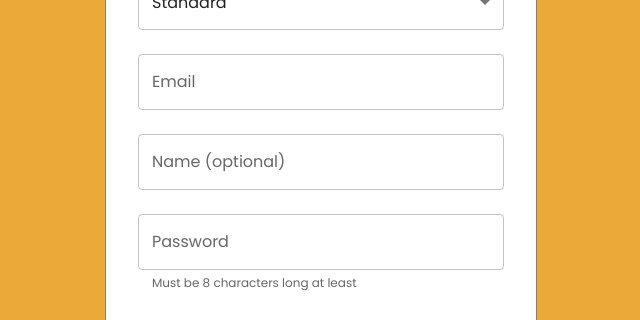
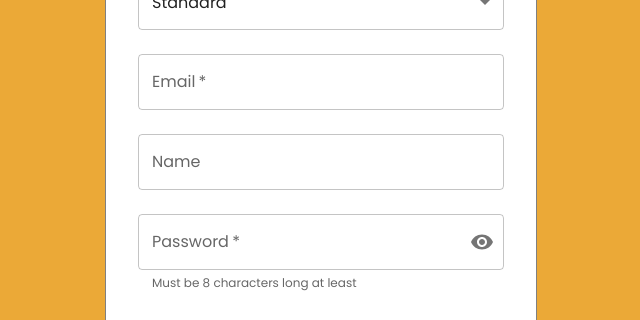
Before and after one commit to sugarshare/sugarshare-www, a React (Create React App) app: page /signup in a window 1280 px wide. Shown: the part 206-526 px from the top of the page, without its empty margins (319-959 px from the left). Built offline with nearby package versions, Linux system fonts and the light colour scheme.

Commit message:
Add signup state management and password validation

```diff
--- a/src/components/authentication/SignUp.tsx
+++ b/src/components/authentication/SignUp.tsx
@@ -3,25 +3,74 @@ import Button from '@mui/material/Button';
 import Link from '@mui/material/Link';
 import TextField from '@mui/material/TextField';
 import MenuItem from '@mui/material/MenuItem';
+import InputAdornment from '@mui/material/InputAdornment';
+import IconButton from '@mui/material/IconButton';
 import Typography from '@mui/material/Typography';
+import Visibility from '@mui/icons-material/Visibility';
+import VisibilityOff from '@mui/icons-material/VisibilityOff';
 
 import BaseAuthentication from 'components/authentication/BaseAuthentication';
 import { SUBSCRIPTIONS } from 'components/Subscription';
-// TODO replace this
 import { SubscriptionLevel } from 'components/SubscriptionTile';
 
+/**
+ * Make sure same username do NOT trigger failure
+ */
+
+interface SignUpState {
+  subscriptionLevel: SubscriptionLevel;
+  username: string;
+  email: string;
+  password: string;
+  showPassword: boolean;
+}
+
+const PASSWORD_PATTERN = /.{8,}/; // At least 8 of any characters except newline
+
+const INITIAL_STATE: SignUpState = {
+  subscriptionLevel: SubscriptionLevel.STANDARD,
+  username: '',
+  email: '',
+  password: '',
+  showPassword: false,
+};
+
 export default function SignUp() {
-  const [subscription, setSubscription] = useState(SubscriptionLevel.STANDARD);
+  const [signUpState, setSignUpState] = useState<SignUpState>(INITIAL_STATE);
+  const [isPasswordValid, setIsPasswordValid] = useState(true);
+
+  const handleChange = (prop: keyof SignUpState) => (event: React.ChangeEvent<HTMLInputElement>) => {
+    // When in password error state, help user by showing when password is valid
+    if (prop === 'password' && !isPasswordValid) {
+      setIsPasswordValid(PASSWORD_PATTERN.test(event.target.value));
+    }
+
+    setSignUpState({
+      ...signUpState,
+      [prop]: event.target.value,
+    });
+  };
+
+  const handleShowPassword = () => {
+    setSignUpState({
+      ...signUpState,
+      showPassword: !signUpState.showPassword,
+    });
+  };
+
+  const handleMouseDownPassword = (event: React.MouseEvent<HTMLButtonElement>) => {
+    event.preventDefault();
+  };
 
   const handleSubmit = (event: React.FormEvent<HTMLFormElement>) => {
-    // TODO validation
     event.preventDefault();
-    console.log(event);
-  };
 
-  const handleSelectPlan = (event: React.ChangeEvent<HTMLInputElement>) => {
-    event.preventDefault();
-    setSubscription(event.target.value as SubscriptionLevel);
+    if (!PASSWORD_PATTERN.test(signUpState.password)) {
+      setIsPasswordValid(false);
+      return;
+    }
+
+    setIsPasswordValid(true);
   };
 
   return (
@@ -30,8 +79,8 @@ export default function SignUp() {
         select
         id='plan'
         label='Plan'
-        value={subscription}
-        onChange={handleSelectPlan}
+        value={signUpState.subscriptionLevel}
+        onChange={handleChange('subscriptionLevel')}
         margin='normal'
         fullWidth
       >
@@ -46,25 +95,48 @@ export default function SignUp() {
         id='email'
         type='email'
         label='Email'
+        value={signUpState.email}
+        onChange={handleChange('email')}
         margin='normal'
+        required
         fullWidth
       />
       <TextField
         variant='outlined'
         id='username'
         type='text'
-        label='Name (optional)'
+        label='Name'
+        value={signUpState.username}
+        onChange={handleChange('username')}
         margin='normal'
         fullWidth
       />
       <TextField
         variant='outlined'
         id='password'
-        type='password'
+        type={signUpState.showPassword ? 'text' : 'password'}
         label='Password'
         helperText='Must be 8 characters long at least'
+        value={signUpState.password}
+        onChange={handleChange('password')}
+        error={!isPasswordValid}
         margin='normal'
+        required
         fullWidth
+        InputProps={{
+          endAdornment: (
+            <InputAdornment position='end'>
+              <IconButton
+                aria-label='toggle password visibility'
+                onClick={handleShowPassword}
+                onMouseDown={handleMouseDownPassword}
+                edge='end'
+              >
+                {signUpState.showPassword ? <VisibilityOff /> : <Visibility />}
+              </IconButton>
+            </InputAdornment>
+          ),
+        }}
       />
 
       <Typography variant='caption' sx={{ marginY: 2 }}>
```
